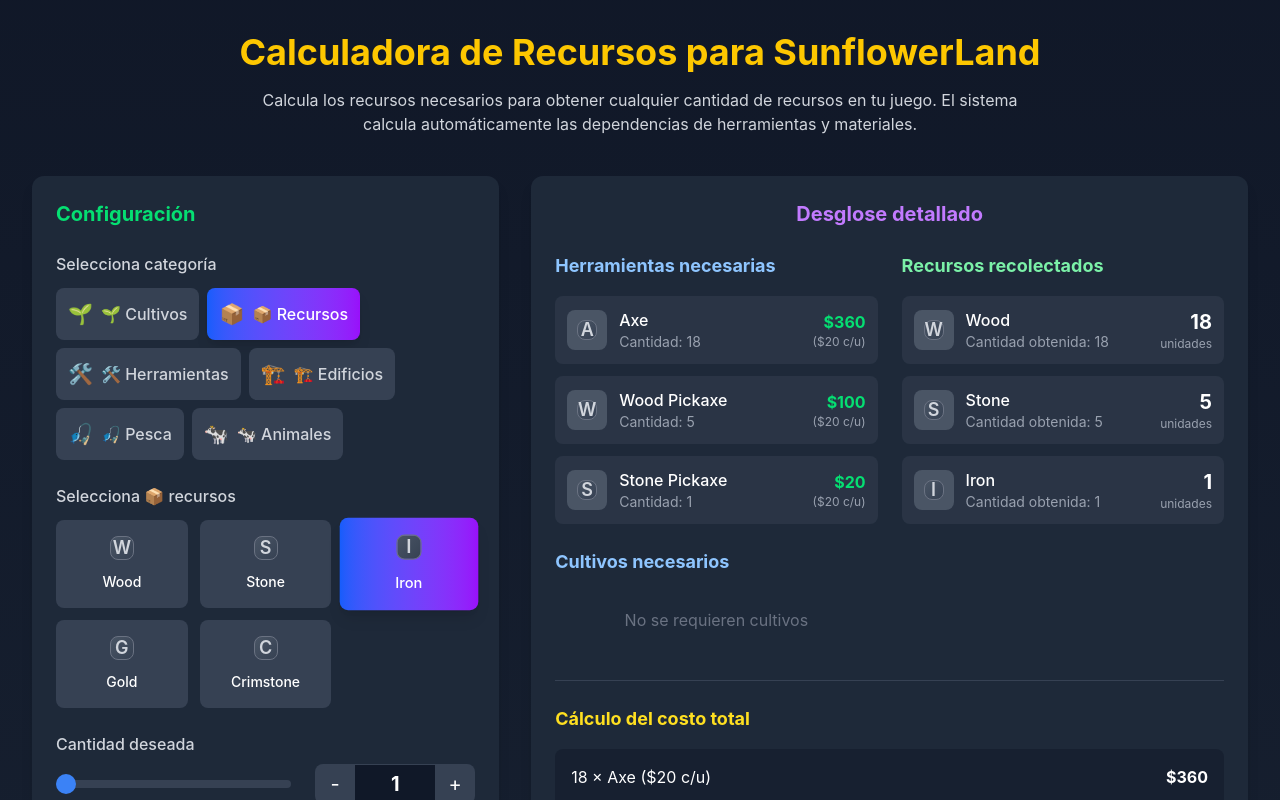
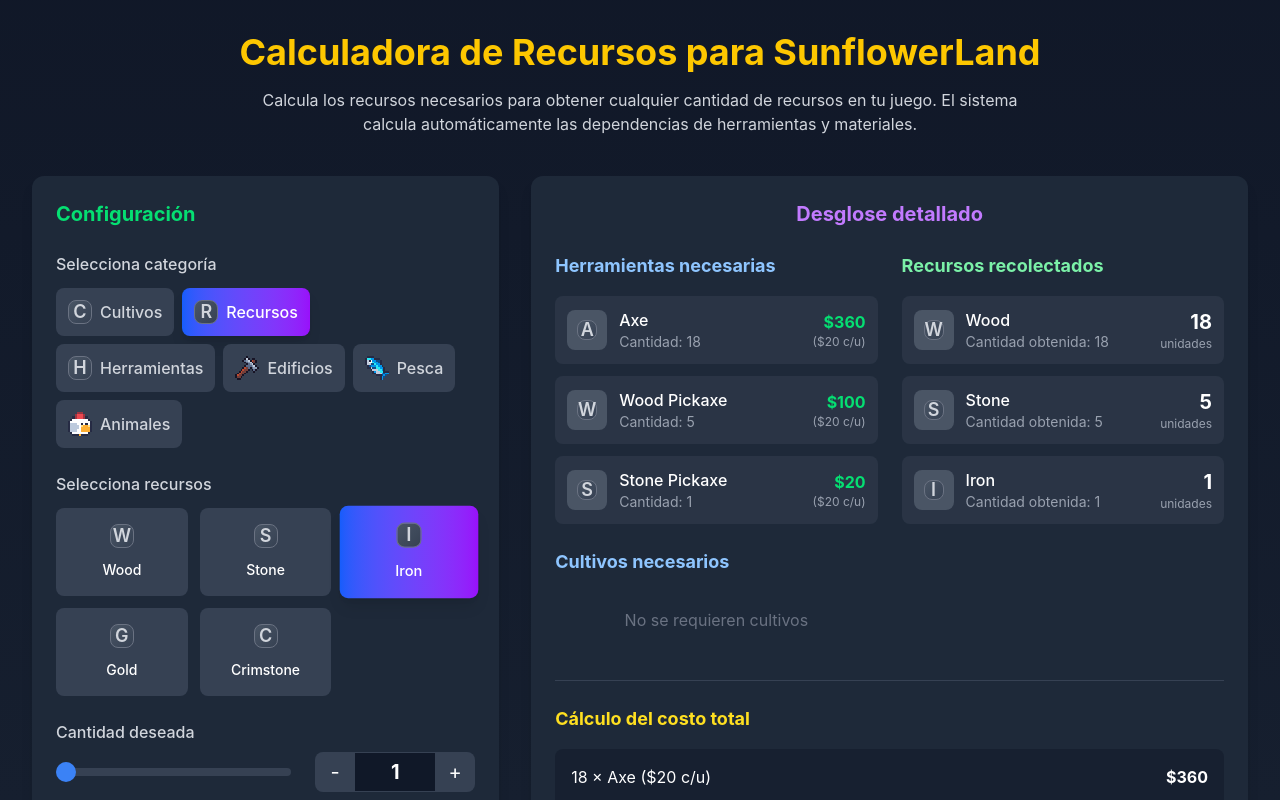
Before and after one commit to avfonseca00/sfl-resources, a React (Vite) app: page / in a window 1280 px wide. Shown: the top 800 px of the page. Built offline with nearby package versions, Linux system fonts and the light colour scheme.

Commit message:
Improve UI

```diff
--- a/src/components/ResourceCalculator.tsx
+++ b/src/components/ResourceCalculator.tsx
@@ -1,7 +1,7 @@
 // components/ResourceCalculator.tsx
 import React, { useState, useMemo } from 'react'; // Cambiado: useMemo en lugar de useEffect
 import ResourceSelector from './ResourceSelector';
-import ResourceResults from './ResourceResults';
+// import ResourceResults from './ResourceResults';
 import ResourceGraph from './ResourceGraph';
 import DetailedBreakdown from './DetailedBreakdown';
 import { resourceDefinitions, calculateResources } from '../utils/resourceCalculations';
@@ -71,7 +71,7 @@
             <DetailedBreakdown results={results} />
             )}
 
-            <ResourceResults results={results} />
+            {/* <ResourceResults results={results} /> */}
 
             {results && (
             <ResourceGraph resources={results.resources} />
--- a/src/components/ResourceSelector.tsx
+++ b/src/components/ResourceSelector.tsx
@@ -12,12 +12,12 @@
 
 // Tipar las categorías
 const CATEGORIES = [
-    { id: 'crops', name: '🌱 Cultivos', icon: '🌱' },
-    { id: 'resources', name: '📦 Recursos', icon: '📦' },
-    { id: 'tools', name: '🛠️ Herramientas', icon: '🛠️' },
-    { id: 'buildings', name: '🏗️ Edificios', icon: '🏗️' },
-    { id: 'fishing', name: '🎣 Pesca', icon: '🎣' },
-    { id: 'animals', name: '🐄 Animales', icon: '🐄' },
+    { id: 'crops', name: 'Cultivos', icon: 'crop.png' },
+    { id: 'resources', name: 'Recursos', icon: 'wood.png' },
+    { id: 'tools', name: 'Herramientas', icon: "iron_pickaxe.png" },
+    { id: 'buildings', name: 'Edificios', icon: 'hammer.png' },
+    { id: 'fishing', name: 'Pesca', icon: 'fish.png' },
+    { id: 'animals', name: 'Animales', icon: 'chicken.png' },
 ] as const;
 
 type CategoryId = typeof CATEGORIES[number]['id'];
@@ -76,7 +76,13 @@
                     : 'bg-gray-700 hover:bg-gray-600 text-gray-300'
                 }`}
                 >
-                <span className="text-xl mr-2">{cat.icon}</span>
+                <span className="text-xl mr-2">
+                    <ResourceIcon
+                    icon={cat.icon}
+                    name={cat.name}
+                    size="md"
+                    />
+                </span>
                 <span className="font-medium text-sm sm:text-base">{cat.name}</span>
                 </button>
             ))}
@@ -113,7 +119,7 @@
                 <div className="col-span-3 text-center py-8 text-gray-400 bg-gray-800/50 rounded-lg">
                 <div className="text-3xl mb-2">📭</div>
                 <p>No hay recursos en esta categoría aún</p>
-                <p className="text-sm mt-1">Agrega recursos en utils/resourceCalculations.ts</p>
+                <p className="text-sm mt-1">Los refuerzos vienen en camino</p>
                 </div>
             )}
             </div>
@@ -139,7 +145,7 @@
                 >
                 <span className="text-xl">-</span>
                 </button>
-                <div className="w-20 h-10 flex items-center justify-center bg-gray-900 border-y border-gray-700">
+                <div className="w-10 md:w-20 h-10 flex items-center justify-center bg-gray-900 border-y border-gray-700">
                 <span className="text-xl font-bold">{quantity}</span>
                 </div>
                 <button
--- a/src/index.css
+++ b/src/index.css
@@ -43,3 +43,7 @@
   cursor: pointer;
   border: none;
 }
+
+img{
+  image-rendering: pixelated;
+}
```
